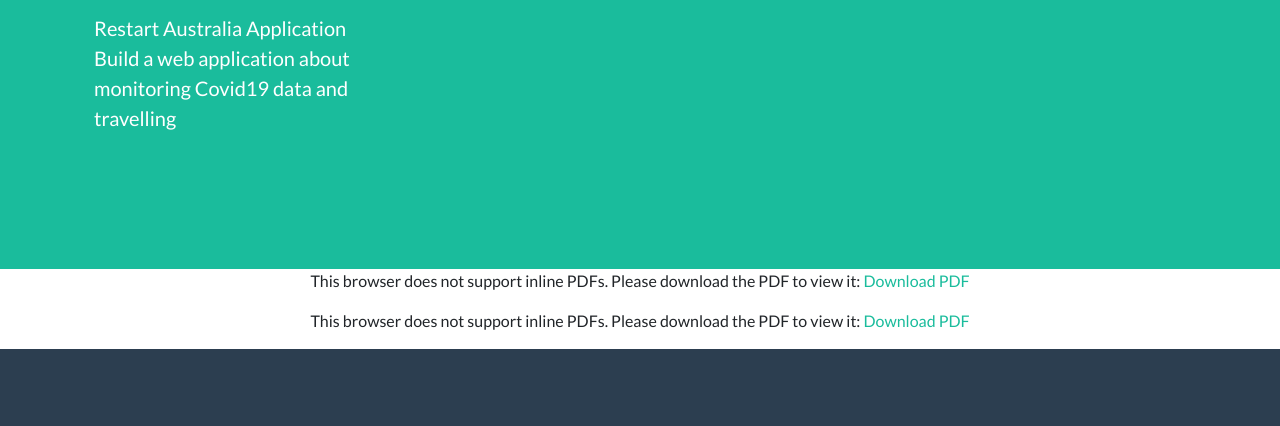
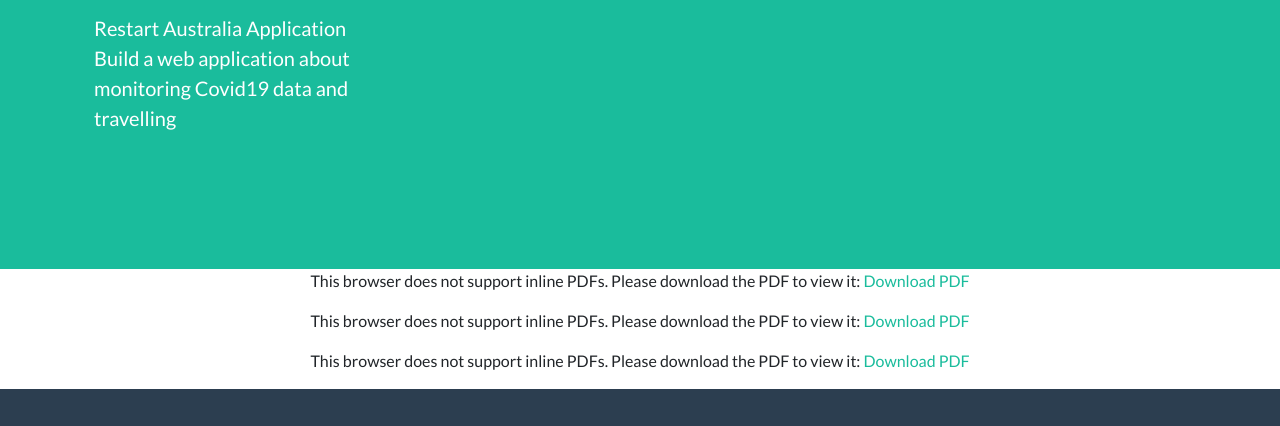
Before and after one commit to richard110110/chenxi-resume, a plain HTML site: page index.html in a window 1280 px wide. Shown: the part 2691-3117 px from the top of the page. Drawn offline with nearby package versions, Linux system fonts and the light colour scheme.

Commit message:
update reference letter

```diff
--- a/index.html
+++ b/index.html
@@ -194,6 +194,10 @@
     align-items: center;"></div>
 
     <div id="my-usydpdf" style="display: flex;
+    justify-content: center;
+    align-items: center;"></div>
+
+    <div id="Elec5620pdf" style="display: flex;
     justify-content: center;
     align-items: center;"></div>
     <!-- Contact Section-->
@@ -500,6 +504,9 @@
 
         var $usydContainer = $("#my-usydpdf");
         PDFObject.embed("usyd.pdf", $usydContainer);
+
+        var Elec5620pdf = $("#Elec5620pdf");
+        PDFObject.embed("Reference Letter - Chenxi Guo.pdf", Elec5620pdf);
     </script>
 
     <!-- analytics, unrelated to any example code presented on this page -->
```
Also changed, not shown: 1 other file.
